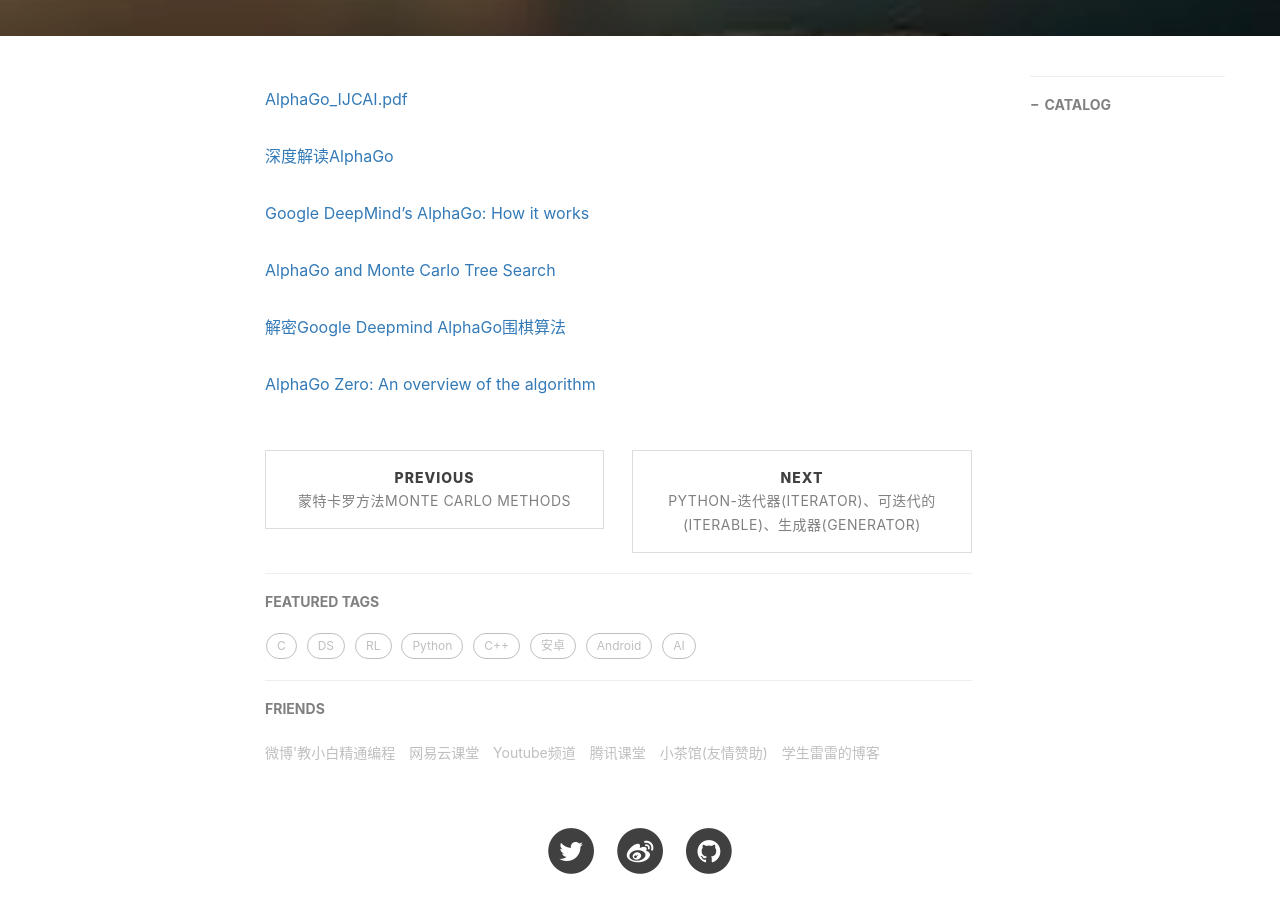
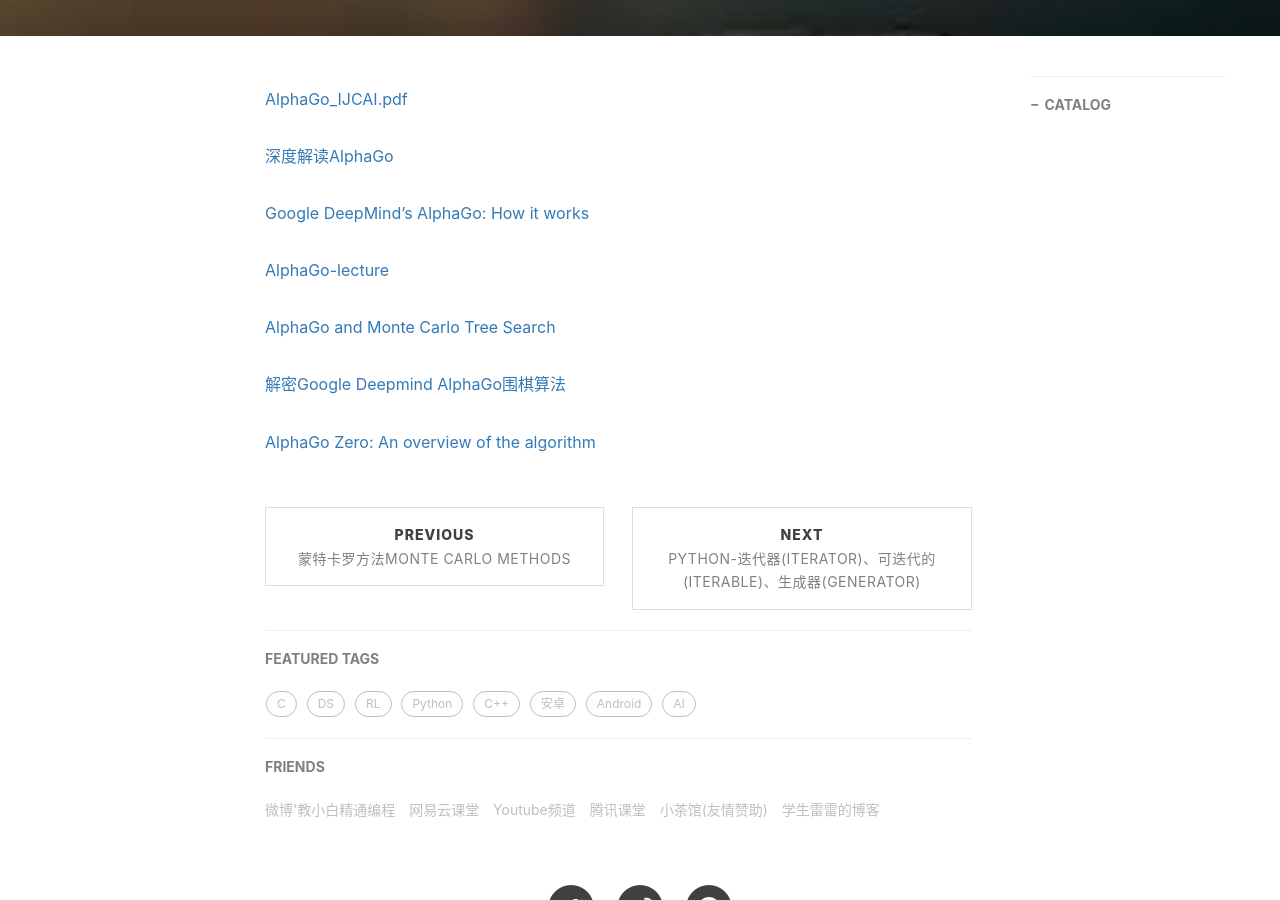
Before and after one commit to xuepro/xuepro.github.io, a Jekyll site: the page built from _posts/2018-06-02-AlphaGo algorithm.md, in a window 1280 px wide and 900 px high, scrolled down 487 px. Built offline with Jekyll 4.4.1, drawn with Linux system fonts in a browser that asks for light colours; nearby versions of some CDN libraries; comment, search, counter and statistics services are not loaded.

Commit message:
Update 2018-06-02-AlphaGo algorithm.md

```diff
--- a/_posts/2018-06-02-AlphaGo algorithm.md
+++ b/_posts/2018-06-02-AlphaGo algorithm.md
@@ -19,6 +19,8 @@
 
 [Google DeepMind's AlphaGo: How it works](https://www.tastehit.com/blog/google-deepmind-alphago-how-it-works/)
 
+[AlphaGo-lecture](https://web.stanford.edu/class/cs221/2017/lectures/section5.pdf)
+
 [AlphaGo and Monte Carlo Tree Search](https://courses.cs.washington.edu/courses/cse547/17sp/slides/alpha_go.pdf)
 
 [解密Google Deepmind AlphaGo围棋算法](https://blog.csdn.net/cjianwyr/article/details/54912219)
```
